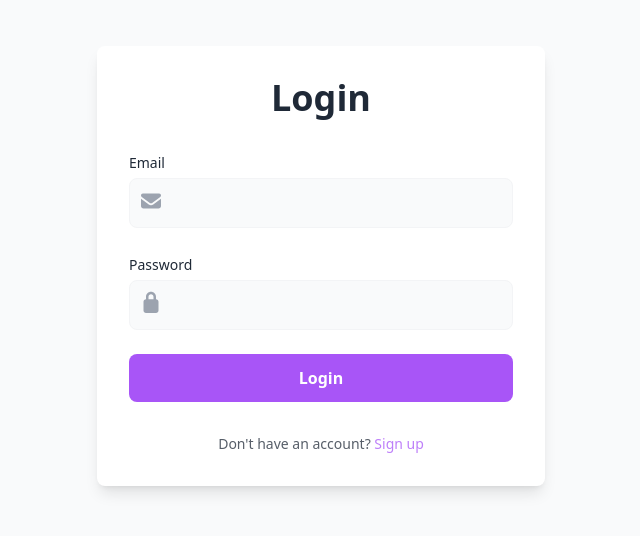
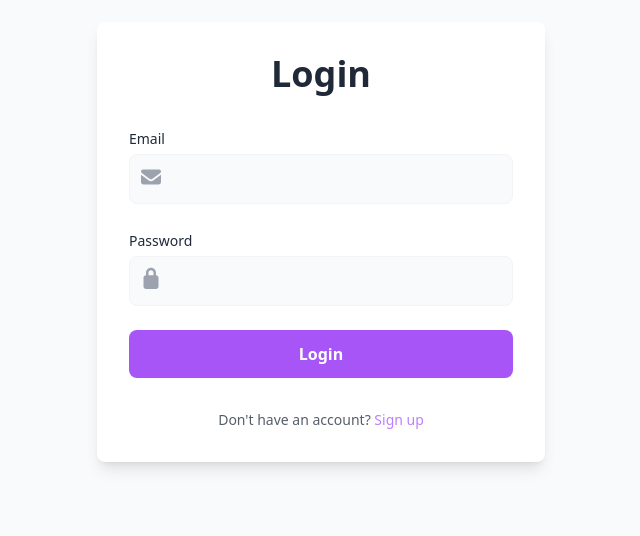
Before and after one commit to FrostByteFreddy/Burncodes-AI, a Vue app in the folder frontend/: page /login in a window 1280 px wide. Shown: the part 158-694 px from the top of the page, without its empty margins (319-959 px from the left). Built offline with nearby package versions, Linux system fonts and the light colour scheme; no server answers.

Commit message:
Using different layout for sign-up, login and chat

```diff
--- a/frontend/src/App.vue
+++ b/frontend/src/App.vue
@@ -1,6 +1,7 @@
 <template>
     <div class="bg-base-100 text-base-content" :class="isSidebarOpen ? 'overflow-hidden' : ''">
-        <div class="md:flex md:h-screen">
+        <!-- Default Layout -->
+        <div v-if="layout === 'default'" class="md:flex md:h-screen">
             <Sidebar v-if="showSidebar" :is-open="isSidebarOpen" @close-sidebar="isSidebarOpen = false" />
 
             <div class="flex-1 flex flex-col md:overflow-y-auto">
@@ -28,9 +29,15 @@
                     </div>
                 </header>
 
-                <main class="flex-1 p-6"> <router-view />
+                <main class="flex-1 p-6">
+                    <router-view />
                 </main>
             </div>
+        </div>
+
+        <!-- Blank Layout -->
+        <div v-else>
+            <router-view />
         </div>
 
         <!-- Mobile sidebar overlay -->
@@ -56,6 +63,14 @@ const isSidebarOpen = ref(false)
 const showSidebar = computed(() => {
     return authStore.user && route.name !== 'Chat'
 })
+
+const layout = computed(() => {
+    const layoutRoutes = ['Login', 'Signup', 'Chat'];
+    if (layoutRoutes.includes(route.name)) {
+        return 'blank'
+    }
+    return 'default'
+})
 </script>
 
 <style>
```
